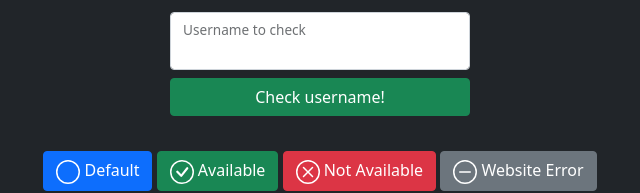
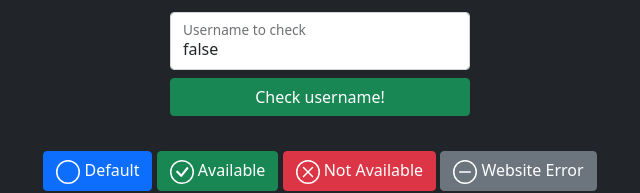
Before and after one commit to xernphoton/acctmkr-io, a website: page index.html in a window 1280 px wide. Shown: the part 315-508 px from the top of the page, 320-960 px from the left. Drawn offline with nearby package versions, Linux system fonts and the light colour scheme.

Commit message:
fix changecolors.js
now makes floating input field update with username

```diff
--- a/index.html
+++ b/index.html
@@ -57,7 +57,7 @@
                 <!-- form -->
                 <form class="form-floating form-usrnm">
                     <div class="form-floating">
-                        <input type="text" name="username" class="form-control mb-1" id="floatingInputValue" twitter="username">
+                        <input type="text" name="username" class="form-control mb-1" id="floatingInputValue" id="usernameinputs" value="">
                         <label for="floatingInputValue">Username to check</label>
                     </div>
                     <button class="w-100 btn btn-md btn-success mt-1 mb-3" type="submit">Check username!</button>
--- a/js/changecolors.js
+++ b/js/changecolors.js
@@ -14,6 +14,7 @@ var getUrlParameter = function getUrlParameter(sParam) {
     return false;
 };
 
+var username = getUrlParameter("username");
 var github = getUrlParameter("github");
 var twitter = getUrlParameter("twitter");
 var facebook = getUrlParameter("facebook");
@@ -21,6 +22,8 @@ var instagram = getUrlParameter("instagram");
 var reddit = getUrlParameter("reddit");
 var youtube = getUrlParameter("youtube");
 var twitch = getUrlParameter("twitch");
+// username
+document.getElementById("floatingInputValue").value = username;
 // github
 if (github == "available") {
     document.getElementById("github").classList.remove("btn-primary");
```
